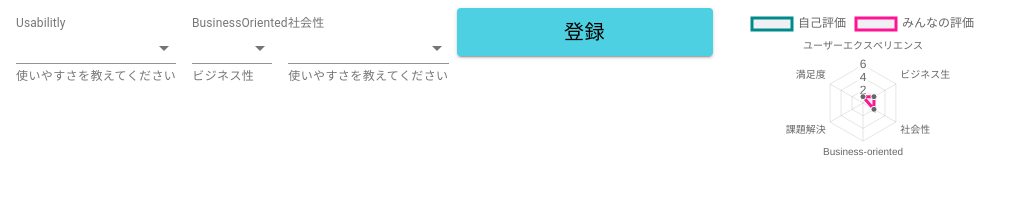
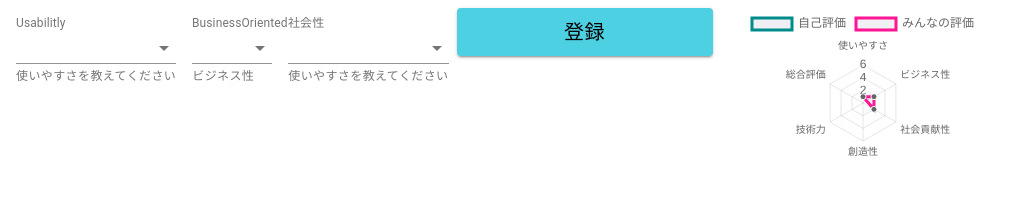
Before and after one commit to nakamori-naoya/The-Exhibition-of-Portfolios, a React (Create React App) app: page /test in a window 1280 px wide. Shown: the top 208 px of the page, without its empty margins (0-1021 px from the left). Built offline with nearby package versions, Linux system fonts and the light colour scheme.

Commit message:
出品ロジックはほぼ完成

```diff
--- a/src/templates/EditPortfolio.jsx
+++ b/src/templates/EditPortfolio.jsx
@@ -85,6 +85,7 @@ export const EditPortofolio = () => {
 
 
   return (
+    <>
     <section>
       <h2 className="u-text__headline u-text-center" >アプリを出展</h2>
       <div className="c-section-container">
@@ -115,17 +116,22 @@ export const EditPortofolio = () => {
          fullWidth={true} label={"今後の課題"} multiline={true} required={true}
          onChange={inputFutureIssue} rows={3} rowsMax={5} value={futureIssue} type={"text"} placeholder={"Firebaseでのクエリの投げ方がいまいち分からず、ユーザーが検索する際に・・・"}
          />
-         <div className="c-content-display">
+     </div>
+    </section>
+
+      <div className="c-content-display c-section-wrapin">
       <SelectButton
-      label={"Usabilitly"} value={usability} onChange={selectUsability}
-      datas={[1.0, 1.5, 2.0, 2.5, 3.0, 3.5, 4.0, 4.5, 5.0]} description={"使いやすさを教えてください"}   />
+      label={"Usability"} value={usability} onChange={selectUsability}
+      datas={[1.0, 1.5, 2.0, 2.5, 3.0, 3.5, 4.0, 4.5, 5.0]} description={"使いやすさを評価して下さい"}   />
       <SelectButton
-      label={"BusinessOriented"} value={businessOriented} onChange={selectBusinessOriented}
-      datas={[1.0, 1.5, 2.0, 2.5, 3.0, 3.5, 4.0, 4.5, 5.0]} description={"ビジネス性"}   />
+      label={"Sociality"} value={sociality} onChange={selectSociality}
+      datas={[1.0, 1.5, 2.0, 2.5, 3.0, 3.5, 4.0, 4.5, 5.0]} description={"社会貢献性を評価して下さい"}   />
       <SelectButton
-      label={"sociality"} value={sociality} onChange={selectSociality}
-      datas={[1.0, 1.5, 2.0, 2.5, 3.0, 3.5, 4.0, 4.5, 5.0]} description={"使いやすさを教えてください"}   />
+      label={"Businness Oriented"} value={businessOriented} onChange={selectBusinessOriented}
+      datas={[1.0, 1.5, 2.0, 2.5, 3.0, 3.5, 4.0, 4.5, 5.0]} description={"ビジネス性を評価して下さい"}   />
       </div>
+
+
       <div className="c-content-display c-section-wrapin">
       <SelectButton
       label={"Creativity"} value={creativity} onChange={selectCreativity}
@@ -145,7 +151,7 @@ export const EditPortofolio = () => {
           onClick={()=>dispatch(savePortfolio(id, appName, appUrl, githubUrl, backgroundOfCreation, remakablePoints, futureIssue, usability, businessOriented, sociality,creativity, skill, totalCount, images))}
           />
         </div>
-      </div>
-    </section>
+    </>
+
   )
 }
--- a/src/templates/PortfolioDetail.jsx
+++ b/src/templates/PortfolioDetail.jsx
@@ -100,11 +100,11 @@ const PortfolioDetail = () => {
                        <a href={portfolio.githubUrl} className={classes.linkDecoration}>
                         <GitHubIcon className={classes.icon}/>
                        </a>
-                       <a href={portfolio.githubUrl} className={classes.linkDecoration}>
+                       <a href={portfolio.snsUrl} className={classes.linkDecoration}>
                          <img alt="" src={snsIcon} className={classes.icon} />
                        </a>
                        <div  className='module-spacer--small' />
-                       <RaderPlot/>
+                       <RaderPlot selfEval={portfolio.selfEval}/>
                     </div>
                 </Grid>
                 <Grid  item xs={4} >
--- a/src/templates/components/RaderPlot.jsx
+++ b/src/templates/components/RaderPlot.jsx
@@ -23,12 +23,12 @@ export const RaderPlot = (props) => {
 
 const datas = {
   labels: [
-    "ユーザーエクスペリエンス",
-    "ビジネス生",
-    "社会性",
-    "Business-oriented",
-    "課題解決",
-    "満足度"
+    "使いやすさ",
+    "ビジネス性",
+    "社会貢献性",
+    "創造性",
+    "技術力",
+    "総合評価"
   ],
   datasets: [{
     label: "自己評価",
@@ -36,7 +36,7 @@ const datas = {
     borderColor: "#008b8b",
     pointBackgroundColor:  "#008b8b",
     pointBorderColor: "#fff",
-    data: [props.usability, props.businessOriented, props.sociality]
+    data: props.selfEval
   },
 
   {
```
